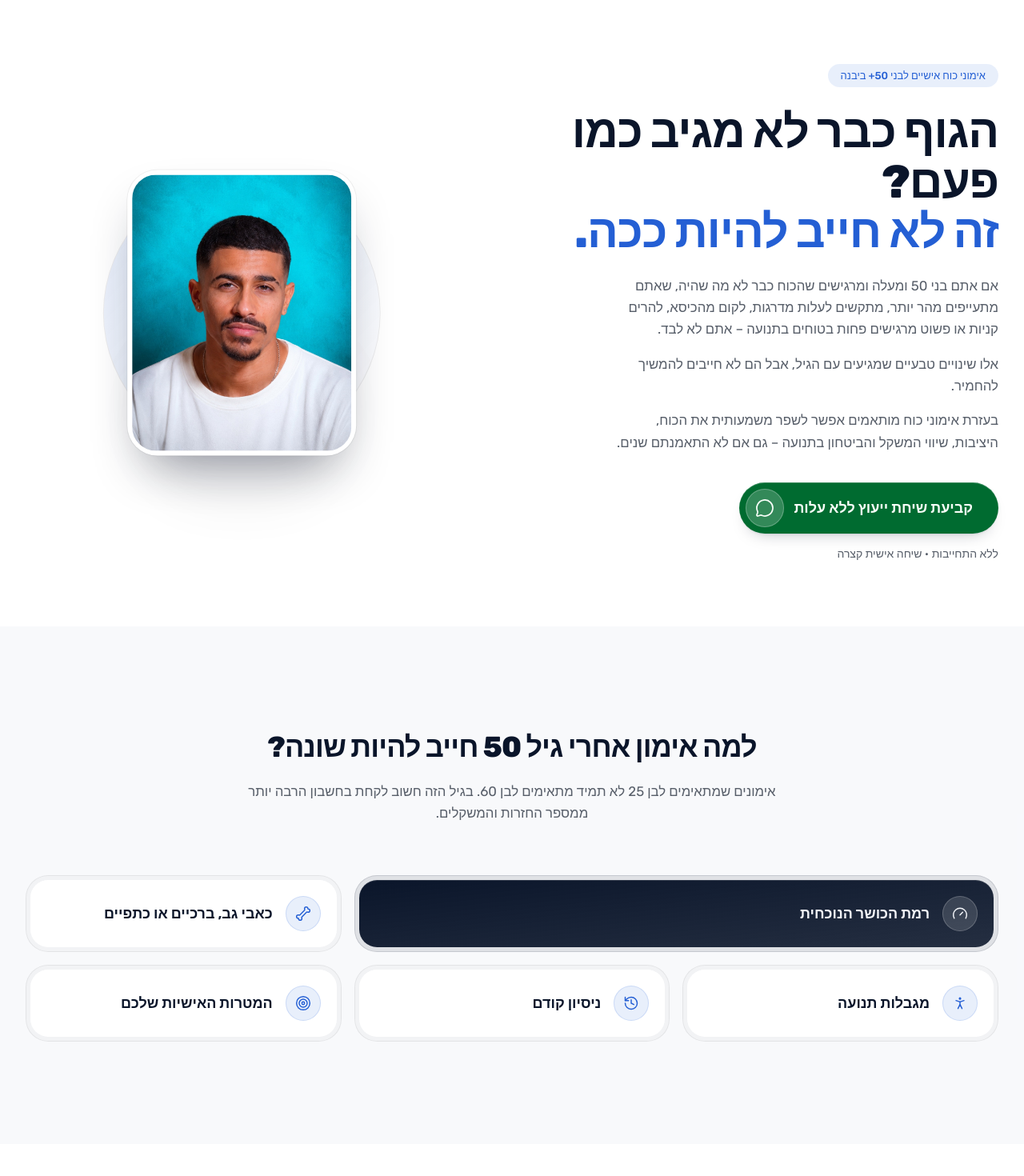
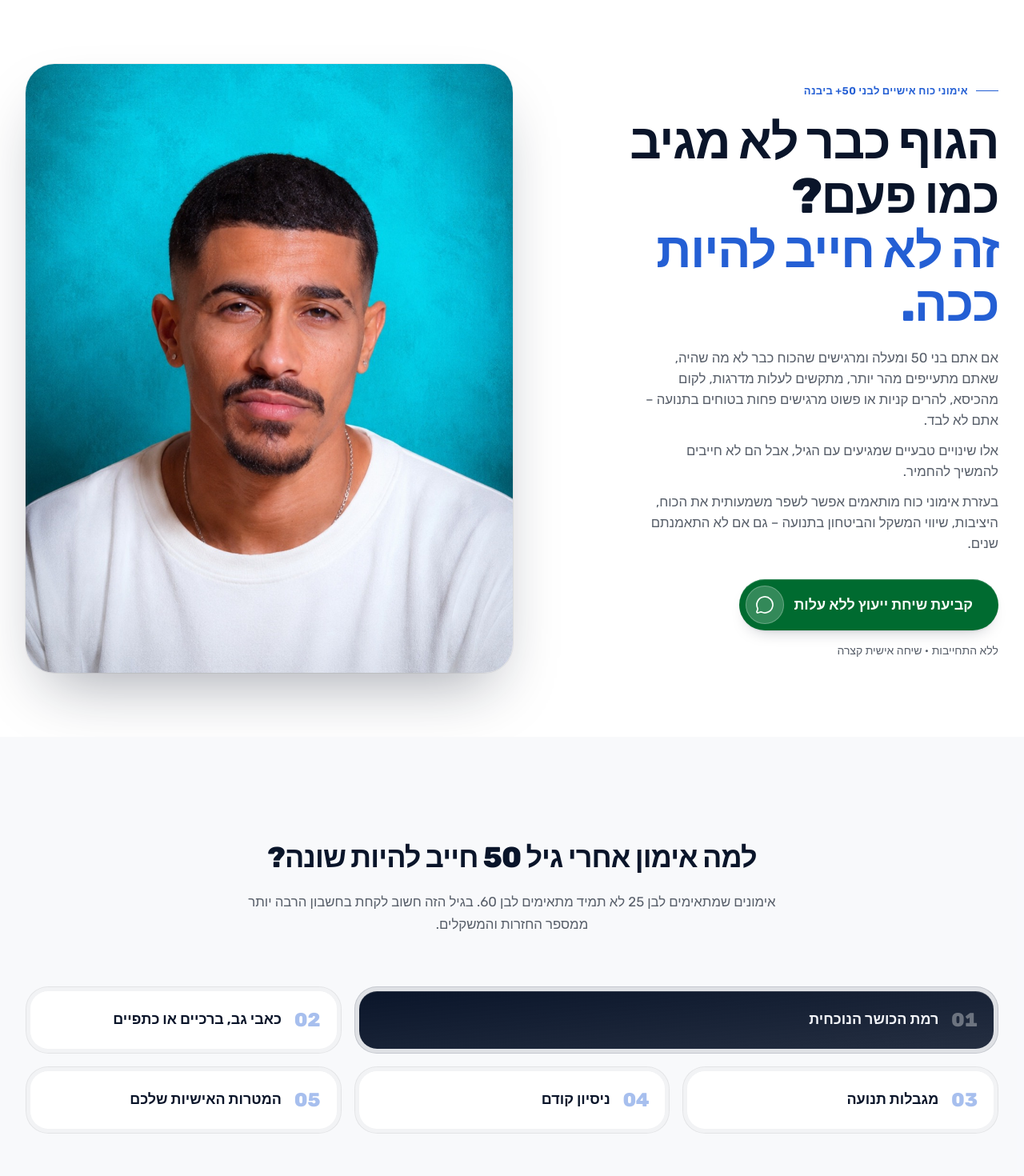
Before and after one commit to shaykapri58-ship-it/60-, a Next.js app: page / in a window 1280 px wide. Shown: the top 1470 px of the page at 80% size. Built offline with nearby package versions, Linux system fonts and the light colour scheme.

Commit message:
Update app

```diff
--- a/src/components/sections/final-cta.tsx
+++ b/src/components/sections/final-cta.tsx
@@ -51,7 +51,7 @@ export function FinalCta() {
       >
         <motion.h2
           variants={item}
-          className="text-[1.75rem] font-extrabold leading-[1.25] tracking-tight text-navy-foreground sm:text-3xl md:text-[2.75rem]"
+          className="text-[1.9rem] font-extrabold leading-[1.15] tracking-[-0.02em] text-navy-foreground sm:text-[2.25rem] md:text-[3rem]"
         >
           רוצים לבדוק אם זה מתאים גם לכם?
         </motion.h2>
--- a/src/components/sections/hero.tsx
+++ b/src/components/sections/hero.tsx
@@ -23,7 +23,7 @@ export function Hero() {
   const item: Variants = {
     hidden: shouldReduceMotion
       ? { opacity: 1 }
-      : { opacity: 0, y: 22, filter: "blur(6px)" },
+      : { opacity: 0, y: 18, filter: "blur(6px)" },
     show: {
       opacity: 1,
       y: 0,
@@ -33,24 +33,48 @@ export function Hero() {
   };
 
   return (
-    <section className="relative overflow-hidden bg-background py-[clamp(1.75rem,7vw,3rem)] md:py-20">
-      <div className="mx-auto grid max-w-7xl grid-cols-1 items-center gap-[clamp(1.5rem,6vw,2.5rem)] px-4 sm:px-6 md:px-8 lg:grid-cols-[1.08fr_0.92fr] lg:gap-10">
+    <section className="relative overflow-hidden bg-background pt-[clamp(1.5rem,6vw,2.5rem)] pb-[clamp(2rem,7vw,3rem)] md:py-20">
+      <div className="mx-auto grid max-w-7xl grid-cols-1 items-center gap-6 px-4 sm:px-6 md:px-8 lg:grid-cols-[0.95fr_1.05fr] lg:gap-14">
+        <motion.div
+          initial={
+            shouldReduceMotion
+              ? { opacity: 1 }
+              : { opacity: 0, scale: 0.96, filter: "blur(8px)" }
+          }
+          whileInView={{ opacity: 1, scale: 1, filter: "blur(0px)" }}
+          viewport={{ once: true, amount: 0.2 }}
+          transition={{ duration: 0.8, ease: EASE }}
+          className="order-1 mx-auto w-full max-w-[300px] sm:max-w-[360px] md:max-w-[400px] lg:order-2 lg:max-w-none"
+        >
+          <div className="relative aspect-[4/5] overflow-hidden rounded-[1.75rem] shadow-[0_20px_50px_-20px_rgba(15,23,42,0.35)] ring-1 ring-black/[0.06] sm:rounded-[2.25rem] md:shadow-[0_36px_80px_-28px_rgba(15,23,42,0.4)]">
+            <Image
+              src="/images/hero-portrait.jpg"
+              alt="מאמן כוח אישי, יבנה"
+              fill
+              sizes="(min-width: 1024px) 560px, (min-width: 768px) 400px, 360px"
+              className="object-cover"
+              priority
+            />
+          </div>
+        </motion.div>
+
         <motion.div
           variants={container}
           initial="hidden"
           whileInView="show"
           viewport={{ once: true, amount: 0.2 }}
+          className="order-2 mt-6 lg:order-1 lg:mt-0"
         >
-          <motion.span
-            variants={item}
-            className="inline-flex items-center rounded-full bg-accent/10 px-3.5 py-1 text-xs font-medium text-accent sm:px-4 sm:py-1.5 sm:text-[13px]"
-          >
-            אימוני כוח אישיים לבני 50+ ביבנה
-          </motion.span>
+          <motion.div variants={item} className="inline-flex items-center gap-2.5">
+            <span className="h-px w-7 bg-brand" />
+            <span className="text-[13px] font-semibold tracking-wide text-brand">
+              אימוני כוח אישיים לבני 50+ ביבנה
+            </span>
+          </motion.div>
 
           <motion.h1
             variants={item}
-            className="mt-5 text-[2.1rem] leading-[1.16] font-extrabold tracking-[-0.02em] text-navy sm:mt-6 sm:text-4xl sm:leading-[1.12] md:text-5xl lg:text-[3.6rem] lg:leading-[1.08]"
+            className="mt-4 text-[2.25rem] leading-[1.1] font-extrabold tracking-[-0.025em] text-navy sm:mt-5 sm:text-[2.75rem] md:text-[3.25rem] lg:text-[3.85rem]"
           >
             הגוף כבר לא מגיב כמו פעם?
             <br />
@@ -59,7 +83,7 @@ export function Hero() {
 
           <motion.div
             variants={item}
-            className="mt-4 max-w-[46ch] space-y-3 text-base leading-relaxed text-muted-foreground sm:mt-6 sm:space-y-4 sm:text-[1.05rem]"
+            className="mt-4 max-w-[42ch] space-y-2.5 text-[0.95rem] leading-[1.55] text-muted-foreground sm:mt-5 sm:space-y-3 sm:text-base md:text-[1.05rem]"
           >
             <p>
               אם אתם בני 50 ומעלה ומרגישים שהכוח כבר לא מה שהיה, שאתם מתעייפים
@@ -76,7 +100,7 @@ export function Hero() {
             </p>
           </motion.div>
 
-          <motion.div variants={item} id="hero-cta" className="mt-6 sm:mt-9">
+          <motion.div variants={item} id="hero-cta" className="mt-6 sm:mt-8">
             <WhatsAppCta
               label="קביעת שיחת ייעוץ ללא עלות"
               size="large"
@@ -87,40 +111,6 @@ export function Hero() {
             </p>
           </motion.div>
         </motion.div>
-
-        <motion.div
-          initial={
-            shouldReduceMotion
-              ? { opacity: 1 }
-              : { opacity: 0, scale: 0.94, filter: "blur(8px)" }
-          }
-          whileInView={{ opacity: 1, scale: 1, filter: "blur(0px)" }}
-          viewport={{ once: true, amount: 0.2 }}
-          transition={{ duration: 0.9, ease: EASE, delay: 0.15 }}
-          className="relative mx-auto w-full max-w-[240px] sm:max-w-[300px] md:max-w-[360px] lg:max-w-[420px]"
-        >
-          <div className="relative aspect-square w-full">
-            {/* soft radial backdrop for depth */}
-            <div className="absolute left-1/2 top-1/2 size-[82%] -translate-x-1/2 -translate-y-1/2 rounded-full bg-gradient-to-br from-brand/12 via-accent/6 to-transparent" />
-            <div className="absolute left-1/2 top-1/2 size-[82%] -translate-x-1/2 -translate-y-1/2 rounded-full ring-1 ring-navy/8" />
-            {/* grounding contact shadow */}
-            <div className="absolute left-1/2 top-[60%] h-[42%] w-[56%] -translate-x-1/2 rounded-full bg-navy/25 opacity-40 blur-2xl" />
-
-            {/* double-bezel frame: outer shell + inner photo */}
-            <div className="absolute left-1/2 top-1/2 aspect-[4/5] w-[68%] -translate-x-1/2 -translate-y-1/2 rounded-[2.35rem] bg-background p-1.5 shadow-[0_18px_40px_-18px_rgba(15,23,42,0.4)] ring-1 ring-black/[0.06] md:shadow-[0_32px_64px_-24px_rgba(15,23,42,0.45)]">
-              <div className="relative size-full overflow-hidden rounded-[1.85rem] ring-1 ring-inset ring-white/50">
-                <Image
-                  src="/images/hero-portrait.jpg"
-                  alt="מאמן כוח אישי, יבנה"
-                  fill
-                  sizes="(min-width: 1024px) 420px, (min-width: 768px) 360px, 300px"
-                  className="object-cover"
-                  priority
-                />
-              </div>
-            </div>
-          </div>
-        </motion.div>
       </div>
     </section>
   );
--- a/src/components/sections/why-different.tsx
+++ b/src/components/sections/why-different.tsx
@@ -1,8 +1,6 @@
 "use client";
 
-import { Bone, Gauge, History, PersonStanding, Target } from "lucide-react";
 import { motion, useReducedMotion, type Variants } from "framer-motion";
-import type { LucideIcon } from "lucide-react";
 
 import { cn } from "@/lib/utils";
 
@@ -10,32 +8,15 @@ const EASE = [0.16, 1, 0.3, 1] as const;
 
 interface FactorCard {
   title: string;
-  icon: LucideIcon;
   lead?: boolean;
 }
 
 const factors: FactorCard[] = [
-  {
-    title: "רמת הכושר הנוכחית",
-    icon: Gauge,
-    lead: true,
-  },
-  {
-    title: "כאבי גב, ברכיים או כתפיים",
-    icon: Bone,
-  },
-  {
-    title: "מגבלות תנועה",
-    icon: PersonStanding,
-  },
-  {
-    title: "ניסיון קודם",
-    icon: History,
-  },
-  {
-    title: "המטרות האישיות שלכם",
-    icon: Target,
-  },
+  { title: "רמת הכושר הנוכחית", lead: true },
+  { title: "כאבי גב, ברכיים או כתפיים" },
+  { title: "מגבלות תנועה" },
+  { title: "ניסיון קודם" },
+  { title: "המטרות האישיות שלכם" },
 ];
 
 export function WhyDifferent() {
@@ -80,13 +61,13 @@ export function WhyDifferent() {
           viewport={{ once: true, amount: 0.25 }}
           className="mt-7 grid grid-cols-1 gap-3 sm:mt-10 sm:gap-4 md:mt-16 md:grid-cols-2 lg:grid-cols-3"
         >
-          {factors.map((factor) => (
+          {factors.map((factor, index) => (
             <motion.div
               key={factor.title}
               variants={item}
               className={cn(factor.lead && "md:col-span-2 lg:col-span-2")}
             >
-              <FactorTile factor={factor} />
+              <FactorTile factor={factor} index={index} />
             </motion.div>
           ))}
         </motion.div>
@@ -95,9 +76,13 @@ export function WhyDifferent() {
   );
 }
 
-function FactorTile({ factor }: { factor: FactorCard }) {
-  const Icon = factor.icon;
-
+function FactorTile({
+  factor,
+  index,
+}: {
+  factor: FactorCard;
+  index: number;
+}) {
   return (
     <div
       className={cn(
@@ -109,7 +94,7 @@ function FactorTile({ factor }: { factor: FactorCard }) {
     >
       <div
         className={cn(
-          "flex h-full items-center gap-3.5 rounded-[1.4rem] p-4 sm:gap-4 sm:p-5",
+          "flex h-full items-center gap-4 rounded-[1.4rem] p-4 sm:p-5",
           factor.lead
             ? "bg-gradient-to-br from-navy to-navy/88 text-navy-foreground shadow-[inset_0_1px_0_rgba(255,255,255,0.14)]"
             : "bg-card text-navy shadow-[inset_0_1px_0_rgba(255,255,255,0.8)]"
@@ -117,13 +102,11 @@ function FactorTile({ factor }: { factor: FactorCard }) {
       >
         <span
           className={cn(
-            "flex size-10 shrink-0 items-center justify-center rounded-full ring-1 ring-inset sm:size-11",
-            factor.lead
-              ? "bg-white/14 text-navy-foreground ring-white/20"
-              : "bg-brand/10 text-brand ring-brand/15"
+            "shrink-0 text-xl font-extrabold tabular-nums sm:text-2xl",
+            factor.lead ? "text-white/35" : "text-brand/40"
           )}
         >
-          <Icon className="size-5" strokeWidth={1.75} />
+          {String(index + 1).padStart(2, "0")}
         </span>
         <h3 className="text-base font-semibold leading-snug sm:text-lg">
           {factor.title}
```
